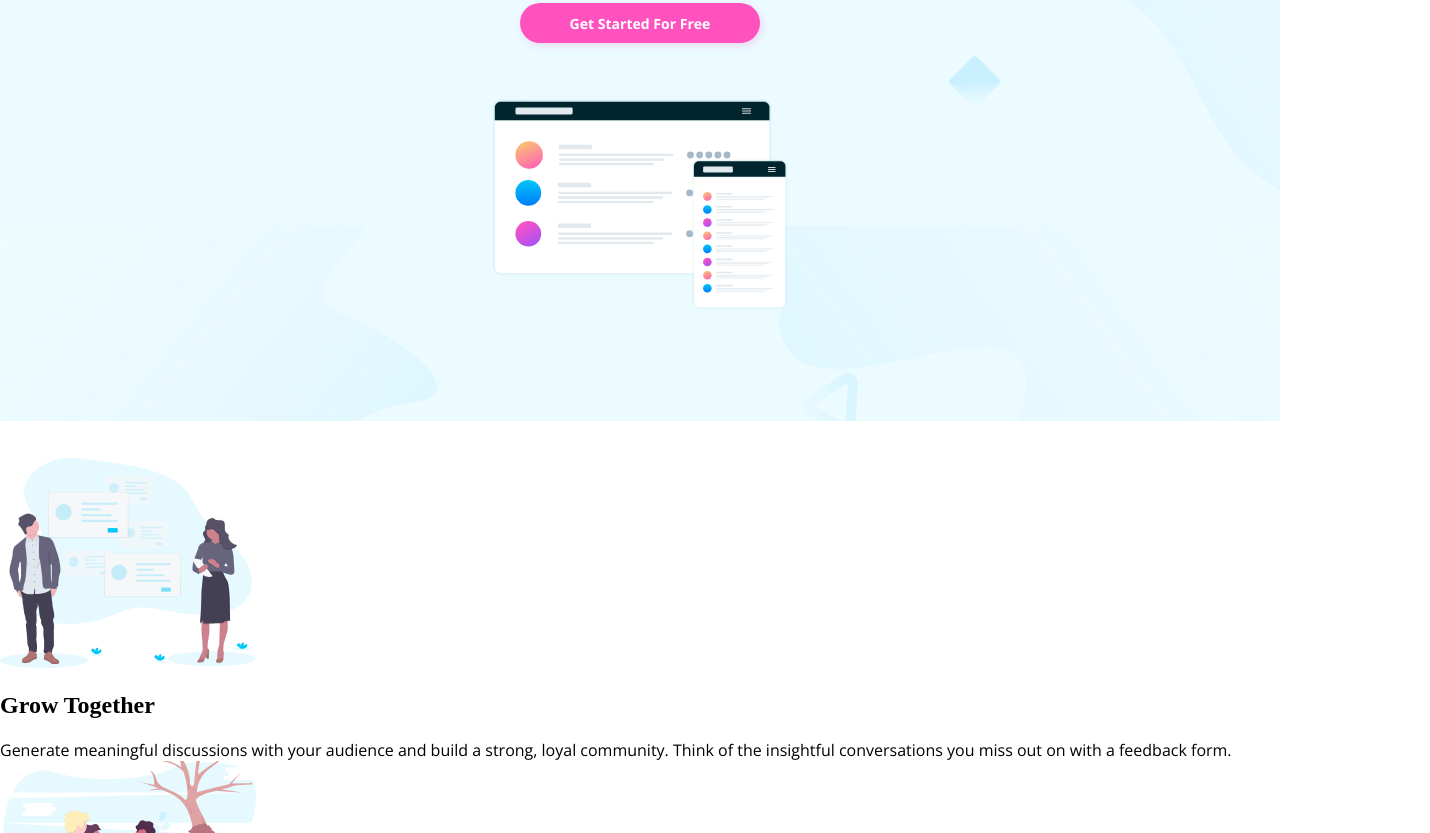
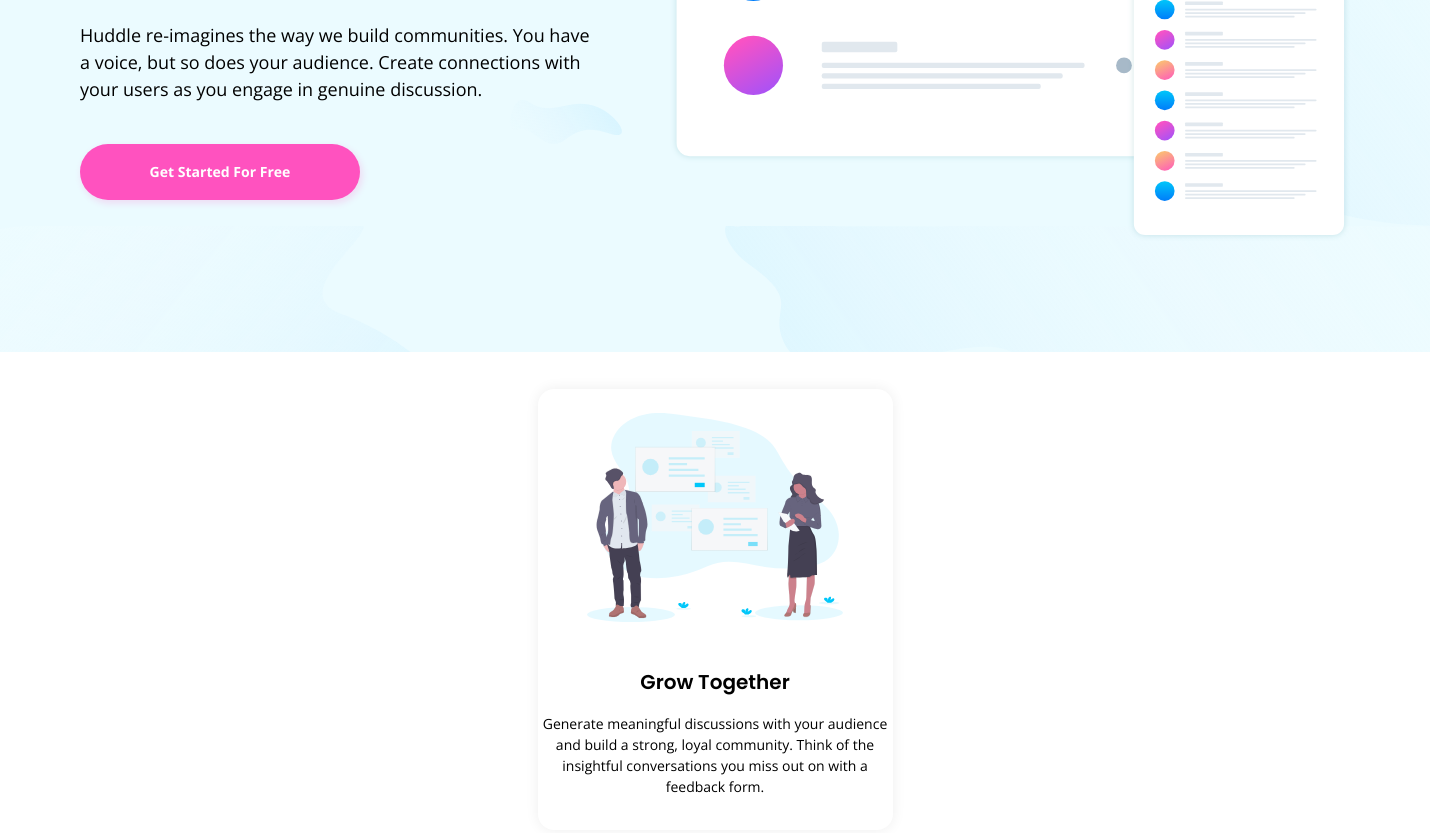
Before and after one commit to kchettiar1/fmHuddle, a website: page src/index.html in a window 1280 px wide. Shown: the part 492-1325 px from the top of the page, 1430 px wide, since content can reach past the window. Drawn offline with nearby package versions, Linux system fonts and the light colour scheme.

Commit message:
cards section mobile layout updated

```diff
--- a/src/index.html
+++ b/src/index.html
@@ -43,7 +43,9 @@
             Create connections with your users as you engage in genuine discussion.
           </p>
 
-          <div class="button"><h3>Get Started For Free</h3></div>
+          <div class="button">
+            <h3>Get Started For Free</h3>
+          </div>
         </div>
 
         <div class="hero-image-block">
@@ -55,33 +57,50 @@
 
     <section class="cards-wrapper">
 
-      <div>
+      <div class="card">
 
+        <div class="card-image-block">
           <img src="assets/images/illustration-grow-together.svg" alt="two people standing illustration" width="256px">
+        </div>
+
+        <div class="card-text-block">
           <h2> Grow Together</h2>
           <p>
             Generate meaningful discussions with your audience and build a strong, loyal community.
             Think of the insightful conversations you miss out on with a feedback form.
           </p>
         </div>
+      </div>
 
-      <div>
+      <div class="card">
+
+        <div class="card-image-block">
           <img src="assets/images/illustration-flowing-conversation.svg"
             alt="group of people sitting and talking illustration" width="256px">
+        </div>
+
+        <div class="card-text-block">
           <h2> Flowing Conversations</h2>
           <p>
             You wouldn't paginate a conversation in real life, so why do it online? Our threads
             have just-in-time loading for a more natural flow.
           </p>
         </div>
+      </div>
 
-      <div>
-        <img src="assets/images/illustration-your-users.svg" alt="three people standing illustration" width="256px">
+      <div class="card">
+
+        <div class="card-image-block"> <img src="assets/images/illustration-your-users.svg"
+            alt="three people standing illustration" width="256px"></div>
+
+        <div class="card-text-block">
           <h2> Your Users</h2>
           <p>
             It takes no time at all to integrate Huddle with your app's authentication solution.
             This means, once signed in to your app, your users can start chatting immediately.
           </p>
+        </div>
+
       </div>
 
     </section>
@@ -115,7 +134,7 @@
 
       </div>
 
-      <div>
+      <div class="footer-links">
 
         <ul>
           <li>About Us</li>
@@ -127,11 +146,11 @@
         </ul>
       </div>
 
-      <div>
+      <div class="social-media-links">
         <ul>
-          <li><a href=""><i class="fa-brands fa-facebook-f"></i></a></li>
-          <li><a href=""><i class="fa-brands fa-twitter"></i></a></li>
-          <li><a href=""><i class="fa-brands fa-instagram"></i></a></li>
+          <li><a href="https://facebook.com"><i class="fa-brands fa-facebook-f"></i></a></li>
+          <li><a href="https://twitter.com"><i class="fa-brands fa-twitter"></i></a></li>
+          <li><a href="https://instagram.com"><i class="fa-brands fa-instagram"></i></a></li>
         </ul>
 
       </div>
--- a/src/sass/globals/_boilerplate.scss
+++ b/src/sass/globals/_boilerplate.scss
@@ -22,7 +22,6 @@ p {
 
 a {
   text-decoration: none;
-  color: white;
 }
 
 ul {
--- a/src/sass/globals/_typography.scss
+++ b/src/sass/globals/_typography.scss
@@ -3,12 +3,13 @@
 
 @import url('https://fonts.googleapis.com/css2?family=Open+Sans:wght@400;700&family=Poppins:wght@600&display=swap');
 
-h1 {
+h1,
+h2 {
   font-family: u.$text-heading;
   font-weight: 600;
 }
 
 p {
   font-family: u.$text-body;
-  font-size: u.rem(16)
+  font-size: u.rem(16);
 }
--- a/src/sass/layout/_cards.scss
+++ b/src/sass/layout/_cards.scss
@@ -1,5 +1,40 @@
-.cards-wrapper {
-  margin-block-start: 37px;
-  height: auto;
+@use '../utils/' as u;
+@use '../globals/colors' as g;
 
+.card {
+  display: grid;
+  grid-template-columns: auto;
+  grid-template-rows: auto auto;
+
+  justify-items: center;
+  align-items: center;
+
+  width: u.rem(355);
+  margin: 0 auto;
+  background: g.$white;
+  box-shadow: 0px 0px 14px rgba(0, 0, 0, 0.07);
+  border-radius: 16px;
+
+  .card-image-block {
+    padding-block-start: u.rem(24);
+  }
+
+  .card-text-block {
+    padding-block-start: u.rem(24);
+    padding-block-end: u.rem(33);
+
+    h2 {
+      font-size: u.rem(20);
+      line-height: u.rem(30);
+      text-align: center;
+    }
+
+    p {
+      font-size: u.rem(14);
+      line-height: u.rem(21);
+      text-align: center;
+    }
+  }
+
+  margin-block-end: u.rem(73);
 }
--- a/src/sass/layout/_footer.scss
+++ b/src/sass/layout/_footer.scss
@@ -4,19 +4,18 @@
   background-color: g.$very-dark-cyan;
   color: g.$white;
 
-  img {
-    color: hsla(0, 0%, 100%, 1);
+  a {
+    color: g.$white;
   }
 
-  li a i {
+  i {
+    display: flex;
+    justify-content: center;
+    align-items: center;
     width: 32px;
     height: 32px;
-    border: 1px solid white;
+    border: 1px solid g.$white;
     border-radius: 50px;
+  }
 
-    a {
-      vertical-align: center;
-      text-align: center;
-    }
-  }
 }
--- a/src/sass/layout/_header.scss
+++ b/src/sass/layout/_header.scss
@@ -8,9 +8,18 @@
   justify-content: space-between;
   align-items: center;
 
+  @include u.breakpoint(large) {
+    padding-inline: u.rem(80);
+  }
+
   .logo img {
     width: u.rem(104);
     height: u.rem(16);
+
+    @include u.breakpoint(large) {
+      width: u.rem(200);
+      height: u.rem(31);
+    }
   }
 
   .button {
@@ -22,12 +31,15 @@
     font-size: u.rem(10);
     line-height: u.rem(14);
 
-    .button:hover {
-      color: g.$grayish-blue;
+
+    @include u.breakpoint(large) {
+      width: u.rem(200);
+      height: u.rem(48);
+      font-size: u.rem(14);
+      line-height: u.rem(19);
     }
   }
-
-  @include u.breakpoint(large) {
-    padding-inline: u.rem(80);
+  .button:hover {
+    color: g.$grayish-blue;
   }
 }
--- a/src/sass/layout/_hero.scss
+++ b/src/sass/layout/_hero.scss
@@ -6,16 +6,14 @@
   grid-template-columns: 1fr;
   grid-template-rows: auto auto;
 
-  // padding-inline: u.rem(35);
-  // text-align: center;
-
   @include u.breakpoint(large) {
     margin-block-start: u.rem(71);
     padding-inline-start: u.rem(80);
     padding-inline-end: u.rem(80);
-    // grid-template-columns: 1fr 2fr;
-    // grid-template-rows: auto;
-    // column-gap: u.rem(54);
+
+    grid-template-columns: auto auto;
+    grid-template-rows: auto;
+    column-gap: u.rem(54);
   }
 
   .hero-text-block {
@@ -23,15 +21,26 @@
     grid-template-columns: auto;
     grid-template-rows: auto auto auto;
     margin-block-start: u.rem(80);
+    text-align: center;
 
-    // Update the width settings as it is too big for 320px/
-    // width: min(100% - u.rem(35));
-    text-align: center;
+    @include u.breakpoint(large) {
+      grid-template-columns: auto;
+      grid-template-rows: auto;
+      text-align: left;
+    }
 
     h1 {
       line-height: u.rem(36);
       width: u.rem(280);
       justify-self: center;
+
+      @include u.breakpoint(large) {
+        font-size: u.rem(40);
+        line-height: u.rem(60);
+        width: u.rem(536);
+        justify-self: start;
+        align-self: end;
+      }
     }
 
     p {
@@ -39,6 +48,15 @@
       line-height: u.rem(24);
       width: u.rem(304);
       justify-self: center;
+
+      @include u.breakpoint(large) {
+        margin-block-start: 0;
+        font-size: u.rem(18);
+        line-height: u.rem(27);
+        width: u.rem(520);
+        justify-self: start;
+        align-self: center;
+      }
     }
 
     .button {
@@ -49,6 +67,16 @@
 
       font-size: u.rem(12);
       font-weight: 700;
+
+      @include u.breakpoint(large) {
+        margin-block-start: 0;
+        width: u.rem(280);
+        height: u.rem(56);
+        border-radius: u.rem(28);
+        line-height: u.rem(19);
+        justify-self: start;
+        align-self: start;
+      }
     }
   }
 
@@ -61,6 +89,10 @@
       width: u.rem(296);
       align-self: center;
       justify-self: center;
+
+      @include u.breakpoint(large) {
+        width: u.rem(680);
+      }
     }
   }
 }
--- a/src/sass/layout/_wrapper.scss
+++ b/src/sass/layout/_wrapper.scss
@@ -12,11 +12,15 @@
     background-color: g.$very-pale-cyan;
     background-image: url(/assets/images/bg-hero-mobile.svg);
 
-
     @include u.breakpoint(large) {
       background-image: url(/assets/images/bg-hero-desktop.svg);
       padding-block-start: u.rem(45);
       padding-block-end: u.rem(70);
     }
   }
+
+  .cards-wrapper {
+    margin-block-start: 37px;
+    height: auto;
+  }
 }
```
Also changed, not shown: public/index.html (+29 -10 lines), src/sass/globals/_button.scss (+0 -28 lines), public/css/styles.css. Lines whose indentation alone changed are shown as unchanged.
